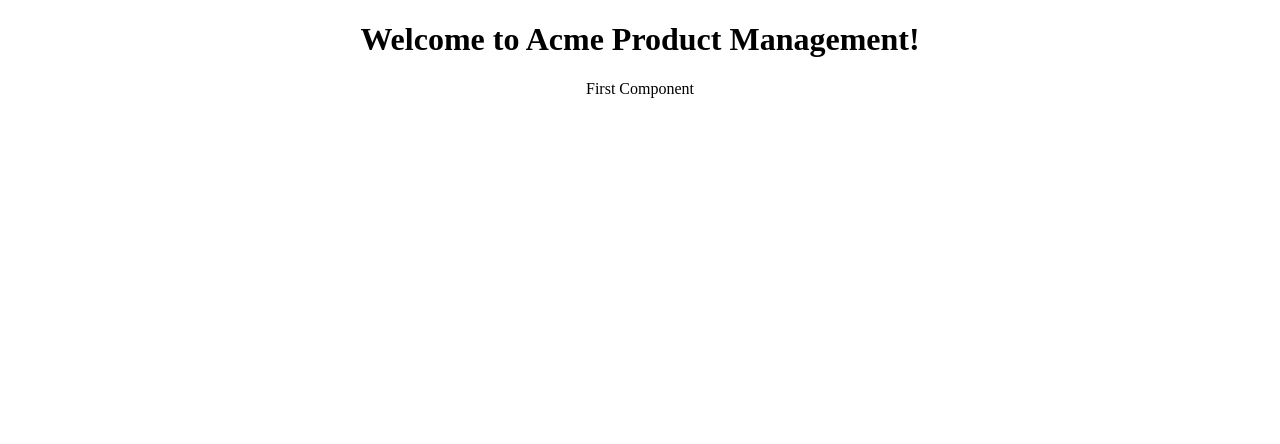
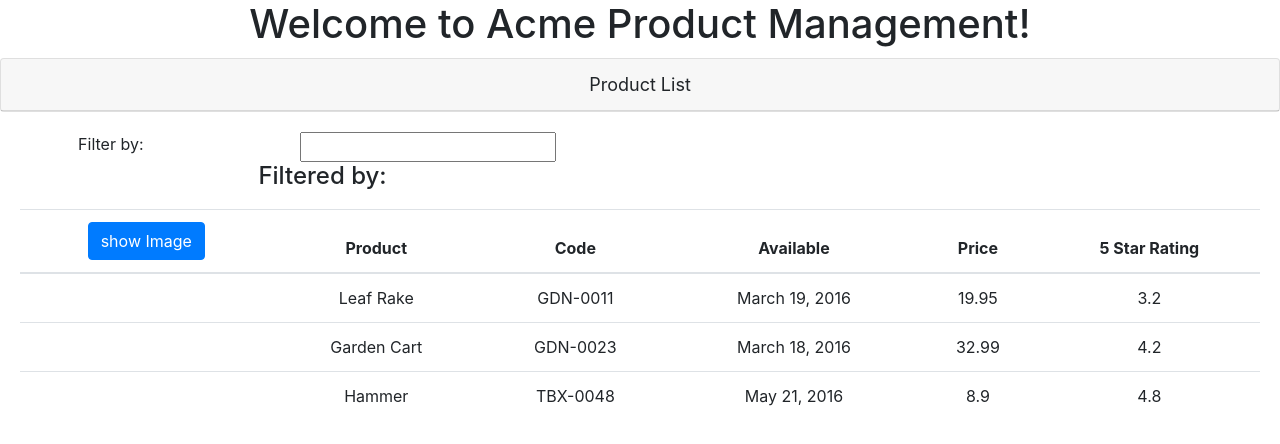
Before and after one commit to amazoradi/AngularGettingStarted, an Angular app: page / in a window 1280 px wide. Shown: the top 444 px of the page. Built offline with nearby package versions, Linux system fonts and the light colour scheme.

Commit message:
added product list component, through mod 5

```diff
--- a/package.json
+++ b/package.json
@@ -20,7 +20,9 @@
     "@angular/platform-browser": "~7.0.0",
     "@angular/platform-browser-dynamic": "~7.0.0",
     "@angular/router": "~7.0.0",
+    "bootstrap": "^4.3.1",
     "core-js": "^2.5.4",
+    "font-awesome": "^4.7.0",
     "rxjs": "~6.3.3",
     "zone.js": "~0.8.26"
   },
--- a/src/app/app.component.html
+++ b/src/app/app.component.html
@@ -3,5 +3,5 @@
   <h1>
     Welcome to {{pageTitle}}!
   </h1>
-  First Component
+  <pm-products></pm-products>
 </div>
--- a/src/app/app.component.ts
+++ b/src/app/app.component.ts
@@ -5,6 +5,9 @@
   //derective name
   selector: 'pm-root',
   //template being used by this component
+  // template: `<div><h1>{{pageTitle}}</h1>
+  //             <div> My first Component</div>
+  //             </div>`
   templateUrl: './app.component.html',
   styleUrls: ['./app.component.css']
 
--- a/src/app/app.module.ts
+++ b/src/app/app.module.ts
@@ -2,13 +2,15 @@
 import { NgModule } from '@angular/core';
 
 import { AppComponent } from './app.component';
+import { ProductListComponent } from './products/product-list.component';
 
 
 //id class as a module using the ngmodule decorator and pass in meta data
 @NgModule({
   //which components belong to this module
   declarations: [
-    AppComponent
+    AppComponent,
+    ProductListComponent
   ],
   //external modules we want avialiable to all componentns of this module
   imports: [
--- /dev/null
+++ b/src/app/products/product-list.component.html
@@ -0,0 +1,47 @@
+<div class='card'>
+  <div class='card-header'>
+    {{pageTitle}}
+  </div>
+</div>
+<div class='card-body'>
+  <div class='row'>
+    <div class='col-md-2'>Filter by:</div>
+    <div class='col-md-4'>
+      <input type='text' />
+    </div>
+  </div>
+  <div class='row'>
+    <div class='col-md-6'>
+      <h4>Filtered by: </h4>
+    </div>
+  </div>
+  <div class='table-responsive'>
+    <table class='table'
+           *ngIf='products && products.length'>
+      <thead>
+        <tr>
+          <th>
+            <button class='btn btn-primary'>
+              show Image
+            </button>
+          </th>
+          <th>Product</th>
+          <th>Code</th>
+          <th>Available</th>
+          <th>Price</th>
+          <th>5 Star Rating</th>
+        </tr>
+      </thead>
+      <tbody>
+        <tr *ngFor='let product of products'>
+          <td></td>
+          <td>{{ product.productName}}</td>
+          <td>{{ product.productCode}}</td>
+          <td>{{ product.releaseDate}}</td>
+          <td>{{ product.price}}</td>
+          <td>{{ product.starRating}}</td>
+        </tr>
+      </tbody>
+    </table>
+  </div>
+</div>
--- /dev/null
+++ b/src/app/products/product-list.component.ts
@@ -0,0 +1,41 @@
+import { Component } from "@angular/core";
+
+@Component({
+  selector: "pm-products",
+  templateUrl: "./product-list.component.html"
+})
+export class ProductListComponent {
+  pageTitle: string = "Product List";
+  products: any[] = [
+    {
+      "productId": 1,
+      "productName": "Leaf Rake",
+      "productCode": "GDN-0011",
+      "releaseDate": "March 19, 2016",
+      "description": "Leaf rake with 48-inch wooden handle.",
+      "price": 19.95,
+      "starRating": 3.2,
+      "imageUrl": "https://openclipart.org/image/300px/svg_to_png/26215/Anonymous_Leaf_Rake.png"
+    },
+    {
+      "productId": 2,
+      "productName": "Garden Cart",
+      "productCode": "GDN-0023",
+      "releaseDate": "March 18, 2016",
+      "description": "15 gallon capacity rolling garden cart",
+      "price": 32.99,
+      "starRating": 4.2,
+      "imageUrl": "https://openclipart.org/image/300px/svg_to_png/58471/garden_cart.png"
+    },
+    {
+      "productId": 5,
+      "productName": "Hammer",
+      "productCode": "TBX-0048",
+      "releaseDate": "May 21, 2016",
+      "description": "Curved claw steel hammer",
+      "price": 8.9,
+      "starRating": 4.8,
+      "imageUrl": "https://openclipart.org/image/300px/svg_to_png/73/rejon_Hammer.png"
+    }
+  ]
+}
--- a/src/styles.css
+++ b/src/styles.css
@@ -1,4 +1,7 @@
 /* You can add global styles to this file, and also import other style files */
+@import "~bootstrap/dist/css/bootstrap.min.css";
+@import "~font-awesome/css/font-awesome.min.css";
+
 div.card-header {
  font-size: large;
 }
```
Also changed, not shown: 1 other file (tests, documents, lock files or other folders).
